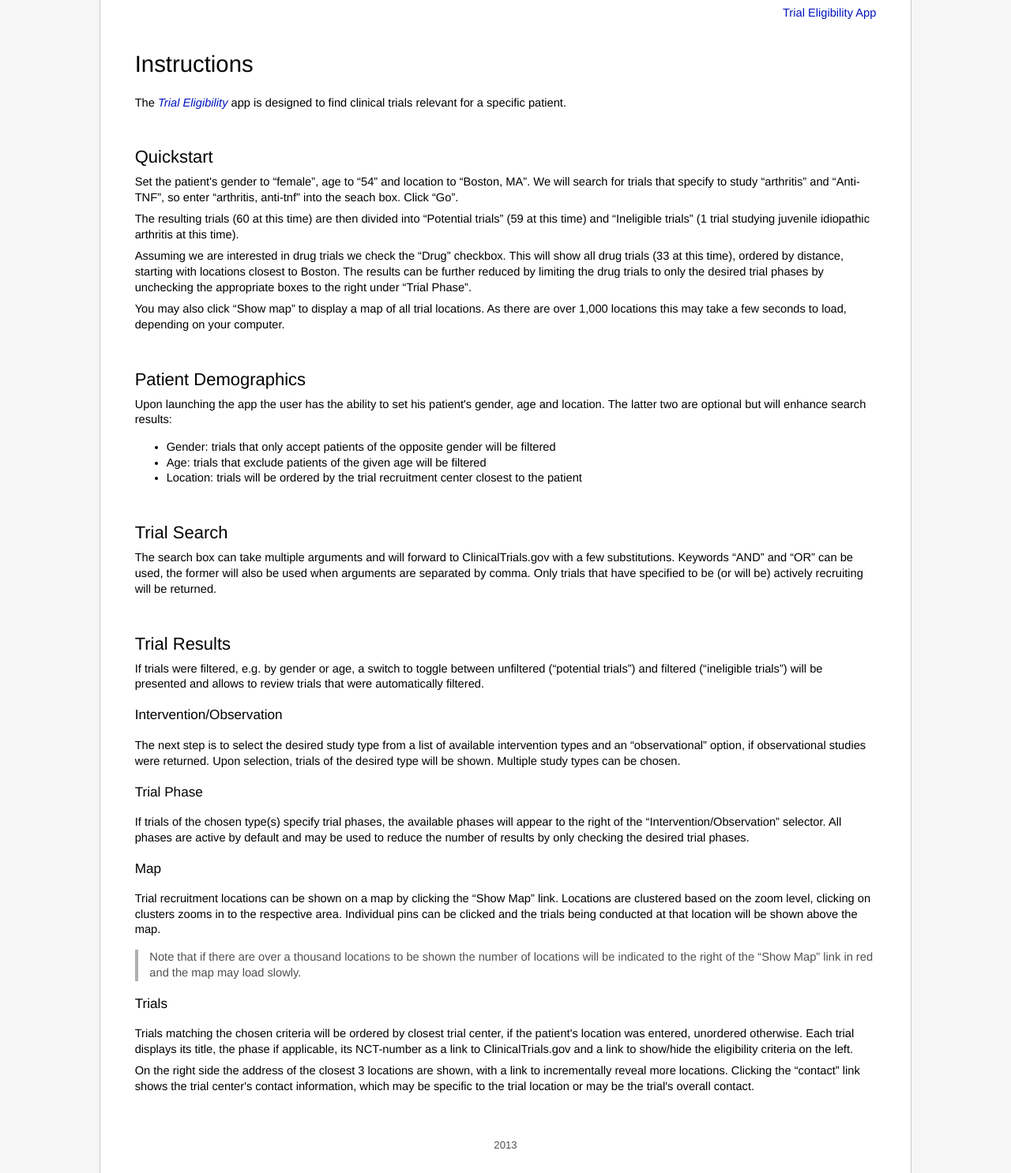
After one commit to p2/clinical-trials-gov, a Bottle app: page /help in a window 1280 px wide. The commit adds this page. Shown: the whole page at 79% size. Run offline with Bottle, Linux system fonts and the light colour scheme.

Commit message:
Add help page

```diff
--- a/requirements.txt
+++ b/requirements.txt
@@ -8,3 +8,4 @@ rdfextras
 pymongo >= 2.4
 jinja2
 requests
+markdown
--- a/sass/style.scss
+++ b/sass/style.scss
@@ -29,7 +29,7 @@ $border-radius:			2pt;
 
 html, body {
 	height: 100%; margin: 0; padding: 0;
-	font: 11pt "Helvetica-Neue", Helvetica, sans-serif; line-height: 1.3;// font-weight: 300;
+	font: 11pt "Helvetica-Neue", Helvetica, sans-serif; line-height: 1.35;
 	background-color: $col-bg;
 }
 
@@ -52,9 +52,15 @@ a {
 }
 
 p {
-	padding: 0.5em 0;
+	margin: 0.5em 0;
 	&:first-child { margin-top: 0; }
 	&:last-child { margin-bottom: 0; }
+}
+
+blockquote {
+	margin: 1em 0; padding: 0 0 0 1em;
+	border-left: 0.3em solid darken($col-border, 10%);
+	color: $col-faded;
 }
 
 table {
@@ -73,23 +79,28 @@ td {
 	}
 }
 
+#header {
+	padding: 0.5em 3em 1em;
+	text-align: right;
+}
+
 #container {
 	max-width: 70em; min-height: 100%;
 	margin: 0 auto;
-}
+	background-color: white;
 
-@media screen and (min-width: 72em) {
-	#container {
+	@media screen and (min-width: 72em) {
 		border: 1px solid $col-border; border-width: 0 1px;
 	}
 }
 
-#container {
-	background-color: white;
+#content {
+	padding: 0 3em 2em;
 }
 
-#content {
+#footer {
 	padding: 2em 3em;
+	font-size: 90%; color: $col-faded; text-align: center;
 }
 
 #g_map {
--- a/static/style.css
+++ b/static/style.css
@@ -1,4 +1,4 @@
-html, body { height: 100%; margin: 0; padding: 0; font: 11pt "Helvetica-Neue", Helvetica, sans-serif; line-height: 1.3; background-color: #f6f6f6; }
+html, body { height: 100%; margin: 0; padding: 0; font: 11pt "Helvetica-Neue", Helvetica, sans-serif; line-height: 1.35; background-color: #f6f6f6; }
 
 h1 { font-weight: 300; }
 
@@ -9,9 +9,11 @@ h3:first-child { margin-top: 0.3em; }
 
 a { color: #0014be; text-decoration: none; }
 
-p { padding: 0.5em 0; }
+p { margin: 0.5em 0; }
 p:first-child { margin-top: 0; }
 p:last-child { margin-bottom: 0; }
+
+blockquote { margin: 1em 0; padding: 0 0 0 1em; border-left: 0.3em solid #afafaf; color: #505050; }
 
 table { border-collapse: collapse; }
 
@@ -21,12 +23,14 @@ td:last-child { padding-right: 0; }
 .back_to_select { margin: 1em 0 2em; }
 .back_to_select #back_to_patient { margin-right: 2em; }
 
-#container { max-width: 70em; min-height: 100%; margin: 0 auto; }
+#header { padding: 0.5em 3em 1em; text-align: right; }
 
+#container { max-width: 70em; min-height: 100%; margin: 0 auto; background-color: white; }
 @media screen and (min-width: 72em) { #container { border: 1px solid #c8c8c8; border-width: 0 1px; } }
-#container { background-color: white; }
 
-#content { padding: 2em 3em; }
+#content { padding: 0 3em 2em; }
+
+#footer { padding: 2em 3em; font-size: 90%; color: #505050; text-align: center; }
 
 #g_map { display: none; position: relative; width: 100%; height: 400px; margin-top: 1.5em; clear: left; }
 
--- /dev/null
+++ b/templates/help.md
@@ -0,0 +1,53 @@
+Instructions
+============
+
+The [_Trial Eligibility_](/) app is designed to find clinical trials relevant for a specific patient.
+
+Quickstart
+----------
+
+Set the patient's gender to “female”, age to “54” and location to “Boston, MA”. We will search for trials that specify to study “arthritis” and “Anti-TNF”, so enter “arthritis, anti-tnf” into the seach box. Click “Go”.
+
+The resulting trials (60 at this time) are then divided into “Potential trials” (59 at this time) and “Ineligible trials” (1 trial studying juvenile idiopathic arthritis at this time).
+
+Assuming we are interested in drug trials we check the “Drug” checkbox. This will show all drug trials (33 at this time), ordered by distance, starting with locations closest to Boston. The results can be further reduced by limiting the drug trials to only the desired trial phases by unchecking the appropriate boxes to the right under “Trial Phase”.
+
+You may also click “Show map” to display a map of all trial locations. As there are over 1,000 locations this may take a few seconds to load, depending on your computer.
+
+Patient Demographics
+--------------------
+Upon launching the app the user has the ability to set his patient's gender, age and location. The latter two are optional but will enhance search results:
+
+* Gender: trials that only accept patients of the opposite gender will be filtered
+* Age: trials that exclude patients of the given age will be filtered
+* Location: trials will be ordered by the trial recruitment center closest to the patient
+
+Trial Search
+------------
+
+The search box can take multiple arguments and will forward to ClinicalTrials.gov with a few substitutions. Keywords “AND” and “OR” can be used, the former will also be used when arguments are separated by comma. Only trials that have specified to be (or will be) actively recruiting will be returned.
+
+Trial Results
+-------------
+
+If trials were filtered, e.g. by gender or age, a switch to toggle between unfiltered (“potential trials”) and filtered (“ineligible trials”) will be presented and allows to review trials that were automatically filtered.
+
+### Intervention/Observation
+
+The next step is to select the desired study type from a list of  available intervention types and an “observational” option, if observational studies were returned. Upon selection, trials of the desired type will be shown. Multiple study types can be chosen.
+
+### Trial Phase
+
+If trials of the chosen type(s) specify trial phases, the available phases will appear to the right of the “Intervention/Observation” selector. All phases are active by default and may be used to reduce the number of results by only checking the desired trial phases.
+
+### Map
+
+Trial recruitment locations can be shown on a map by clicking the “Show Map” link. Locations are clustered based on the zoom level, clicking on clusters zooms in to the respective area. Individual pins can be clicked and the trials being conducted at that location will be shown above the map.
+
+> Note that if there are over a thousand locations to be shown the number of locations will be indicated to the right of the “Show Map” link in red and the map may load slowly.
+
+### Trials
+
+Trials matching the chosen criteria will be ordered by closest trial center, if the patient's location was entered, unordered otherwise. Each trial displays its title, the phase if applicable, its NCT-number as a link to ClinicalTrials.gov and a link to show/hide the eligibility criteria on the left.
+
+On the right side the address of the closest 3 locations are shown, with a link to incrementally reveal more locations. Clicking the “contact” link shows the trial center's contact information, which may be specific to the trial location or may be the trial's overall contact.
--- a/templates/index.html
+++ b/templates/index.html
@@ -6,6 +6,10 @@
 </head>
 <body>
 	<div id="container">
+		<div id="header">
+			<a href="help">Help</a>
+		</div>
+
 		<div id="content">
 			{% if defs.use_smart %}
 			<div class="back_to_select">
--- /dev/null
+++ b/templates/master.html
@@ -0,0 +1,22 @@
+<!DOCTYPE html>
+<html>
+<head>
+	<title>Trial Eligibility</title>
+	<link rel="stylesheet" type="text/css" href="static/style.css" />
+</head>
+<body>
+	<div id="container">
+		<div id="header">
+			{%- for link in links %}
+			<a href="{{ link.href }}">{{ link.text }}</a>
+			{%- else %}
+			&nbsp;
+			{%- endfor %}
+		</div>
+		<div id="content">
+			{{ content }}
+		</div>
+		<div id="footer">2013</div>
+	</div>
+</body>
+</html>
--- a/wsgi.py
+++ b/wsgi.py
@@ -1,13 +1,12 @@
 #!/usr/bin/python
-#
-#
-
 
 import os
 import sys
 import logging
 import json
 import re
+import markdown
+import codecs
 from datetime import date, datetime
 import dateutil.parser
 
@@ -226,6 +225,31 @@ def index():
 	return template.render(defs=defs, api_base=api_base, last_manual_condition=sess.get('last_manual_condition', ''))
 
 
+@bottle.get('/help')
+@bottle.get('/help.html')
+def help():
+	""" Show the help page. """
+	help_html = os.path.join('static', 'help.html')
+	help_md = os.path.join('templates', 'help.md')
+
+	# update help html from markdown if needed
+	if not os.path.exists(help_html) \
+		or os.path.getmtime(help_html) < os.path.getmtime(help_md):
+
+		with codecs.open(help_md, 'r', 'utf-8') as read:
+			help = read.read()
+			template = _jinja_templates.get_template('master.html')
+			text = markdown.markdown(help)
+			links = [{'text': "Trial Eligibility App", 'href': '/'}]
+			html = template.render(content=text, links=links)
+
+			# render to html
+			with codecs.open(help_html, 'w', 'utf-8') as write:
+				write.write(html)
+
+	return _serve_static('help.html', 'static')
+
+
 @bottle.get('/authorize')
 def authorize():
 	""" Extract the oauth_verifier from the callback and exchange it for an
@@ -361,20 +385,19 @@ def problems():
 	# SMART 0.6+
 	elif USE_SMART:
 		smart = _get_smart()
-		if smart is None:
-			return {'problems': []}
-
-		ret = smart.get_problems()
-		if 200 == int(ret.response.status):
-			prob_ld = json.loads(ret.graph.serialize(format='json-ld')) if ret.graph is not None else None
-		else:
-			logging.error("Failed to get problems: %d" % int(ret.response.status))
+		if smart is not None:
+			ret = smart.get_problems()
+			if 200 == int(ret.response.status):
+				prob_ld = json.loads(ret.graph.serialize(format='json-ld')) if ret.graph is not None else None
+			else:
+				logging.error("Failed to get problems: %d" % int(ret.response.status))
 
 	# pick out the individual problems
 	problems = []
-	for gr in prob_ld.get("@graph", []):
-		if "sp:Problem" == gr.get("@type"):
-			problems.append(gr)
+	if prob_ld is not None:
+		for gr in prob_ld.get("@graph", []):
+			if "sp:Problem" == gr.get("@type"):
+				problems.append(gr)
 
 	return {'problems': problems}
 
```
